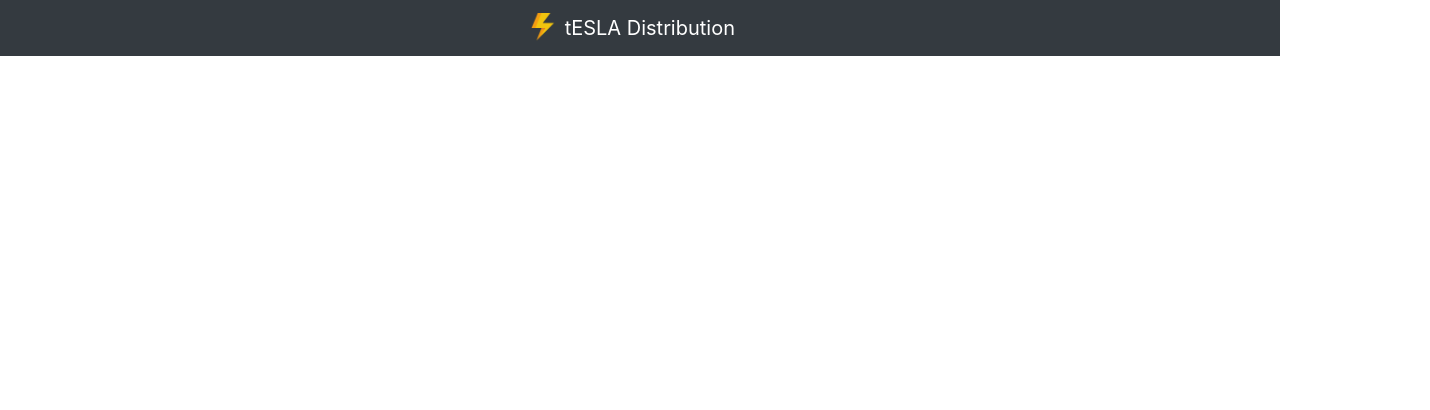
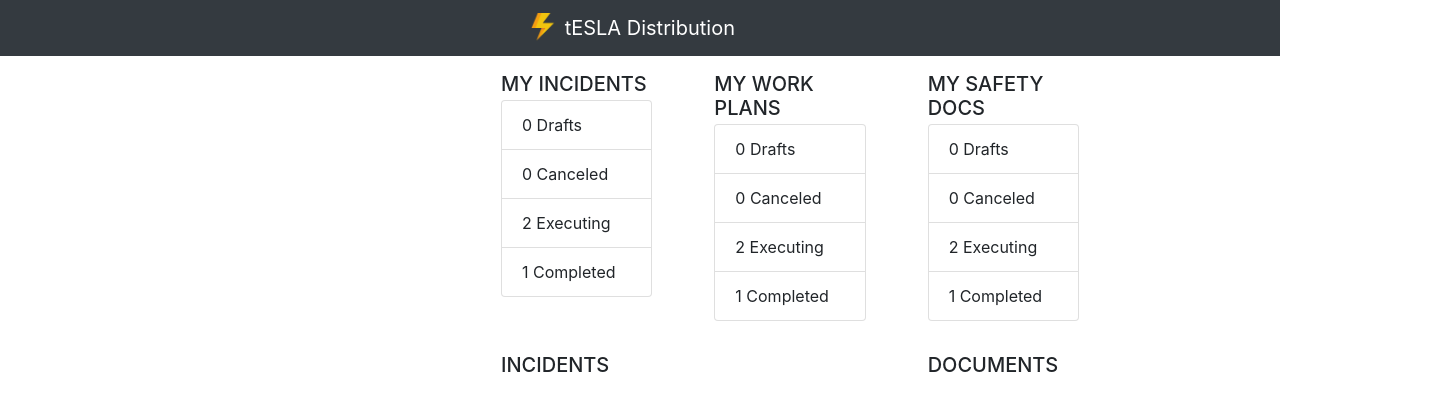
Before and after one commit to SlobodanM98/Web2_projekat, an Angular app in the folder web2-project/: page /Dashboard in a window 1280 px wide. Shown: the top 410 px of the page, 1430 px wide, since content can reach past the window. Built offline with nearby package versions, Linux system fonts and the light colour scheme.

Commit message:
Dodat basic dashboard, ima jos da se radi

```diff
--- a/web2-project/src/app/app.component.css
+++ b/web2-project/src/app/app.component.css
@@ -0,0 +1,29 @@
+#wrapper {
+  padding-left: 250px;
+  transition: all 0.4s ease 0s;
+
+}
+
+#sidebar-wrapper {
+  margin-left: -250px;
+  left: 250px;
+  width: 130px;
+  background: #CCC;
+  position:absolute;
+  height: 100%;
+  overflow-y: auto;
+  z-index: 1000;
+  transition: all 0.4s ease 0s;
+  text-align: center;
+}
+
+
+
+.sidebar-nav {
+  position: static;
+  top: 0;
+  width: 250px;
+  list-style: none;
+  margin: 0;
+  padding: 0;
+}
--- a/web2-project/src/app/app.component.html
+++ b/web2-project/src/app/app.component.html
@@ -3,8 +3,10 @@
         <img src="../../assets/lightning.png" width="30" height="30" class="d-inline-block align-top" alt="">
         tESLA Distribution
     </div>
+
 </div>
-<nav class="navbar navbar-expand navbar-dark bg-dark" [hidden]="isLoggedIn == false">
+<div [hidden]="isLoggedIn == false">
+    <nav class="navbar navbar-expand navbar-dark bg-dark" >
         <div class="collapse navbar-collapse">
             <ul class="navbar-nav mr-auto">
                 <li class="nav-item active">
@@ -17,4 +19,25 @@
             </a>
         </div>
     </nav>
+
+                    <div class="d-flex vl-100" id="wrapper">
+                    <!-- Sidebar -->
+                        <div class="bg-dark navbar-light vh-100 border-right" id="sidebar-wrapper">
+
+                            <div class="list-group list-group-flush ">
+                                <a href="#" class="list-group-item list-group-item-action bg-dark">LINK</a>
+                                <a href="#" class="list-group-item list-group-item-action bg-dark">LINK</a>
+                                <a href="#" class="list-group-item list-group-item-action bg-dark">LINK</a>
+                                <a href="#" class="list-group-item list-group-item-action bg-dark">LINK</a>
+                                <a href="#" class="list-group-item list-group-item-action bg-dark">LINK</a>
+                                <a href="#" class="list-group-item list-group-item-action bg-dark">LINK</a>
+                            </div>
+                        </div>
+
+            </div>
+
+
+
+
+</div>
 <router-outlet></router-outlet>
--- a/web2-project/src/app/components/dashboard/dashboard.component.css
+++ b/web2-project/src/app/components/dashboard/dashboard.component.css
@@ -0,0 +1,3 @@
+#content{
+    margin-left:150px;
+}
--- a/web2-project/src/app/components/dashboard/dashboard.component.html
+++ b/web2-project/src/app/components/dashboard/dashboard.component.html
@@ -0,0 +1,46 @@
+<div class="container-fluid" id="content">
+  <div class="row justify-content-center">
+    <div class="col-md-2 col-sm-1 col-md-offset-3 col-sm-offset-1">
+      <div class="border-0 m-3">
+        <h5 class="mb-1">MY INCIDENTS </h5>
+        <ul class="list-group">
+          <li class="list-group-item">0 Drafts</li>
+          <li class="list-group-item">0 Canceled</li>
+          <li class="list-group-item">2 Executing</li>
+          <li class="list-group-item">1 Completed</li>
+        </ul>
+      </div>
+    </div>
+    <div class="col-md-2 col-sm-1 col-md-offset-3 col-sm-offset-1">
+      <div class="border-0 m-3">
+        <h5 class="mb-1">MY WORK PLANS </h5>
+        <ul class="list-group">
+          <li class="list-group-item">0 Drafts</li>
+          <li class="list-group-item">0 Canceled</li>
+          <li class="list-group-item">2 Executing</li>
+          <li class="list-group-item">1 Completed</li>
+        </ul>
+      </div>
+    </div>
+    <div class="col-md-2 col-sm-1 col-md-offset-3 col-sm-offset-1">
+      <div class="border-0 m-3">
+        <h5 class="mb-1">MY SAFETY DOCS</h5>
+        <ul class="list-group">
+          <li class="list-group-item">0 Drafts</li>
+          <li class="list-group-item">0 Canceled</li>
+          <li class="list-group-item">2 Executing</li>
+          <li class="list-group-item">1 Completed</li>
+        </ul>
+      </div>
+    </div>
+  </div>
+  <div class="row justify-content-center">
+    <div class="col-md-4 col-sm-2 col-md-offset-3 col-sm-offset-1">
+      <h5 class="mb-1 m-3">INCIDENTS</h5>
+      <span></span>
+    </div>
+    <div class="col-md-2 col-sm-1 col-md-offset-3 col-sm-offset-1">
+      <h5 class="mb-1 m-3">DOCUMENTS</h5>
+    </div>
+  </div>
+</div>
--- a/web2-project/src/app/components/login/login.component.html
+++ b/web2-project/src/app/components/login/login.component.html
@@ -44,3 +44,4 @@
         </div>
     </div>
 </div>
+<router-outlet></router-outlet>
```
Lines whose indentation alone changed are shown as unchanged.
